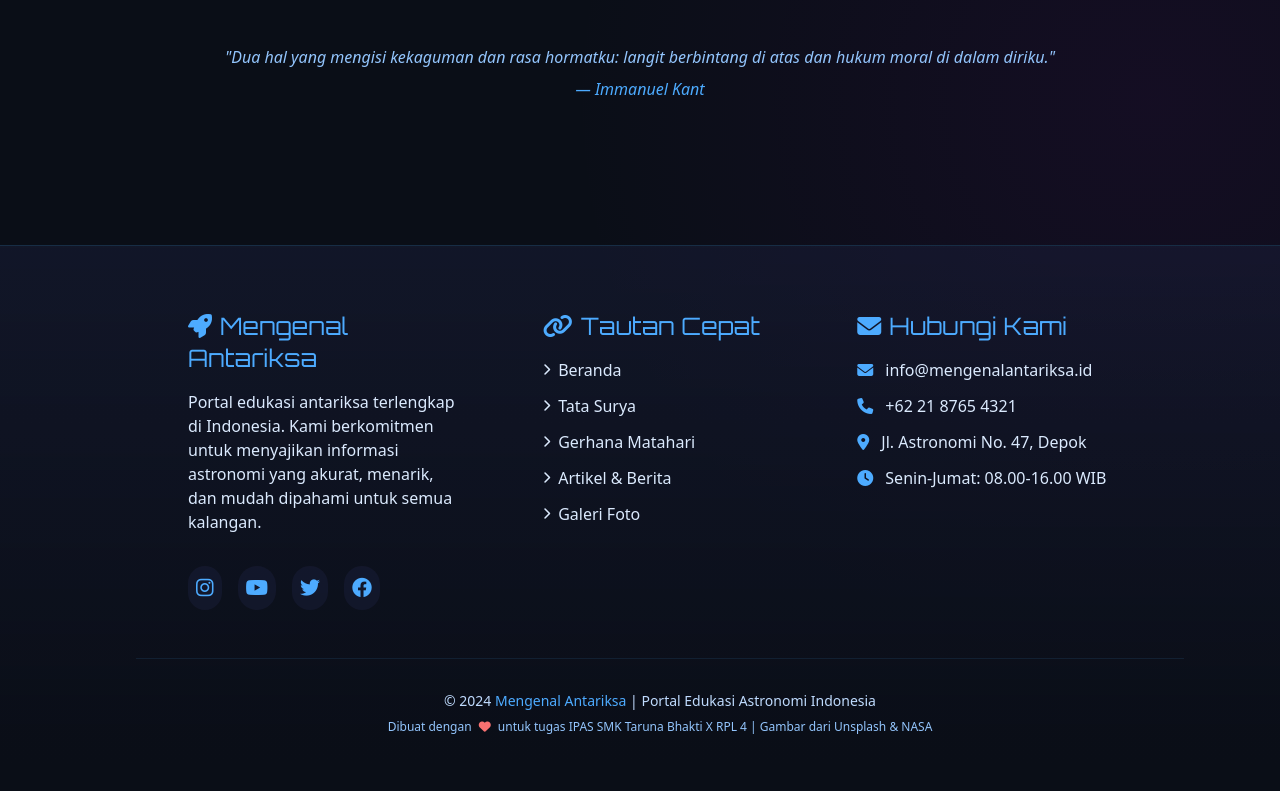
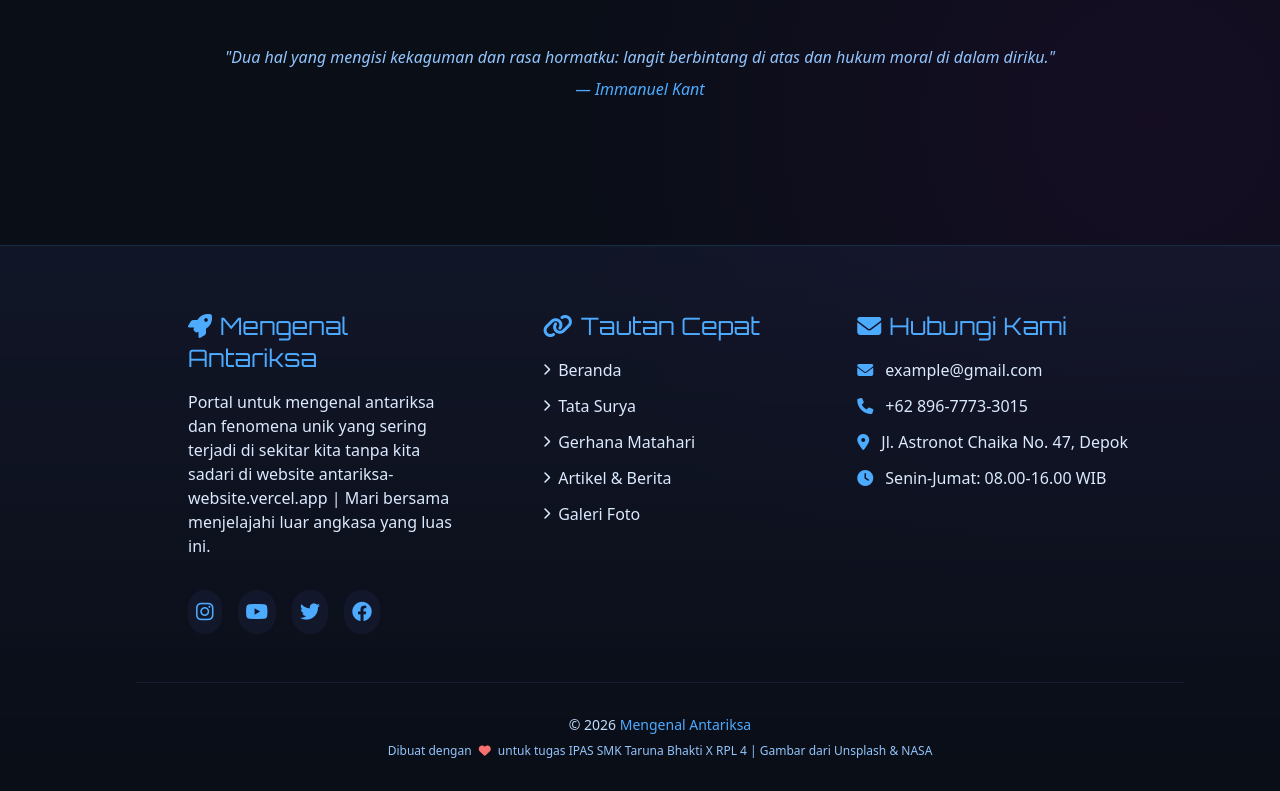
Before and after one commit to vidialpha-max/antariksa-website, a website built with Vite: page index.html in a window 1280 px wide. Shown: the part 2568-3359 px from the top of the page. Before the commit the page ends 3335 px from the top, so only its background shows below. Built offline with nearby package versions, Linux system fonts and the light colour scheme; a script that the page names is missing.

Commit message:
perubahan footer

```diff
--- a/index.html
+++ b/index.html
@@ -514,9 +514,7 @@
               <i class="fas fa-rocket mr-2"></i>Mengenal Antariksa
             </h3>
             <p class="text-blue-100 mb-4">
-              Portal edukasi antariksa terlengkap di Indonesia. Kami berkomitmen
-              untuk menyajikan informasi astronomi yang akurat, menarik, dan
-              mudah dipahami untuk semua kalangan.
+              Portal untuk mengenal antariksa dan fenomena unik yang sering terjadi di sekitar kita tanpa kita sadari di website antariksa-website.vercel.app | Mari bersama menjelajahi luar angkasa yang luas ini.
             </p>
             <div class="mt-4 flex space-x-4">
               <a
@@ -620,14 +618,14 @@
             <address class="space-y-3 not-italic text-blue-100">
               <p class="flex items-center gap-3">
                 <i class="fas fa-envelope text-primary-blue"></i>
-                info@mengenalantariksa.id
+                example@gmail.com
               </p>
               <p class="flex items-center gap-3">
-                <i class="fas fa-phone text-primary-blue"></i> +62 21 8765 4321
+                <i class="fas fa-phone text-primary-blue"></i> +62 896-7773-3015
               </p>
               <p class="flex items-center gap-3">
                 <i class="fas fa-map-marker-alt text-primary-blue"></i>
-                <span>Jl. Astronomi No. 47, Depok</span>
+                <span>Jl. Astronot Chaika No. 47, Depok</span>
               </p>
               <p class="flex items-center gap-3">
                 <i class="fas fa-clock text-primary-blue"></i>
@@ -640,9 +638,8 @@
         <!-- Copyright -->
         <div class="pt-8 border-t border-primary-blue/10 text-center">
           <p class="text-blue-200 text-sm">
-            &copy; 2024
-            <span class="text-primary-blue font-exo">Mengenal Antariksa</span> |
-            Portal Edukasi Astronomi Indonesia
+            &copy; 2026
+            <span class="text-primary-blue font-exo">Mengenal Antariksa</span>
           </p>
           <p class="text-blue-300 text-xs mt-2">
             Dibuat dengan <i class="fas fa-heart text-red-400 mx-1"></i> untuk
```
Also changed, not shown: tata-surya.html (+6 -9 lines).
